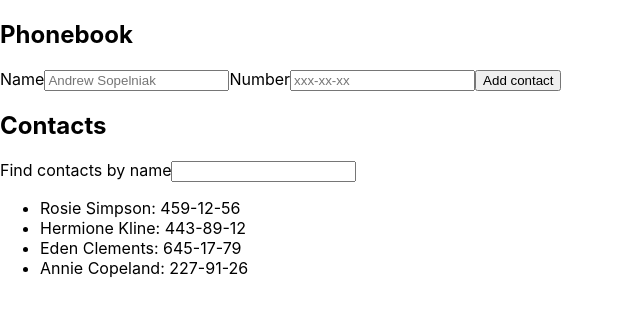
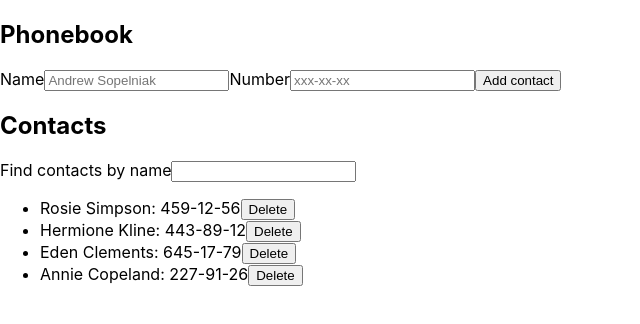
Before and after one commit to Sopelniak/goit-react-hw-02-phonebook, a React (Create React App) app: page / in a window 1280 px wide. Shown: the top 324 px of the page, without its empty margins (0-640 px from the left). Built offline with nearby package versions, Linux system fonts and the light colour scheme.

Commit message:
add step 6

```diff
--- a/package.json
+++ b/package.json
@@ -7,6 +7,7 @@
     "@testing-library/jest-dom": "^5.16.3",
     "@testing-library/react": "^12.1.4",
     "@testing-library/user-event": "^13.5.0",
+    "lodash": "^4.17.21",
     "nanoid": "^4.0.0",
     "prop-types": "^15.8.1",
     "react": "^18.1.0",
--- a/src/components/App.jsx
+++ b/src/components/App.jsx
@@ -24,18 +24,35 @@ class App extends Component {
       number: number,
       id: nanoid(),
     };
-
-    this.setState(prevState => {
-      return {
-        contacts: [...prevState.contacts, newContact],
-      };
-    });
+    if (
+      this.state.contacts.find(
+        contact => contact.name.toLowerCase() === newContact.name.toLowerCase()
+      )
+    ) {
+      return alert(`${newContact.name} is already in contacts`);
+    } else {
+      this.setState(prevState => {
+        return {
+          contacts: [...prevState.contacts, newContact],
+        };
+      });
+    }
   };
 
   filterContacts = contacts => {
     return contacts.filter(contact =>
       contact.name.toLowerCase().includes(this.state.filter.toLowerCase())
     );
+  };
+
+  handleClickDelete = e => {
+    this.setState(prevState => {
+      return {
+        contacts: prevState.contacts.filter(
+          contact => contact.id !== e.target.id
+        ),
+      };
+    });
   };
 
   handleInput = ({ target: { name, value } }) => {
@@ -73,6 +90,7 @@ class App extends Component {
             <Contacts
               contacts={contacts}
               filterContacts={this.filterContacts}
+              handleClickDelete={this.handleClickDelete}
             />
           </Section>
         )}
--- a/src/components/Contacts/Contacts.jsx
+++ b/src/components/Contacts/Contacts.jsx
@@ -3,13 +3,18 @@ import PropTypes from 'prop-types';
 
 export class Contacts extends Component {
   render() {
-    const { contacts, filterContacts } = this.props;
+    const { contacts, filterContacts, handleClickDelete } = this.props;
     return (
       <>
         <ul>
           {filterContacts(contacts).map(contact => (
             <li key={contact.id}>
-              {contact.name}: {contact.number}
+              <span>
+                {contact.name}: {contact.number}
+              </span>
+              <button id={contact.id} onClick={handleClickDelete} type="button">
+                Delete
+              </button>
             </li>
           ))}
         </ul>
```
Also changed, not shown: 1 other file (tests, documents, lock files or other folders).
